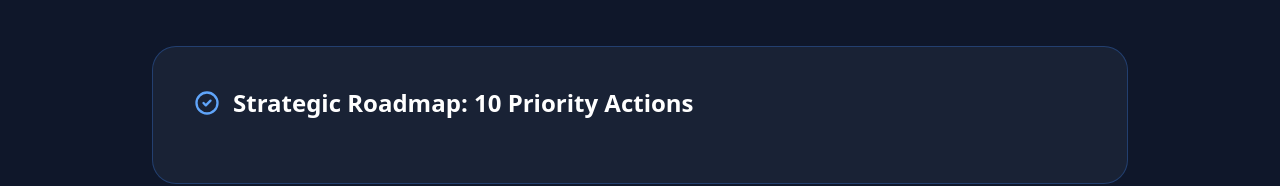
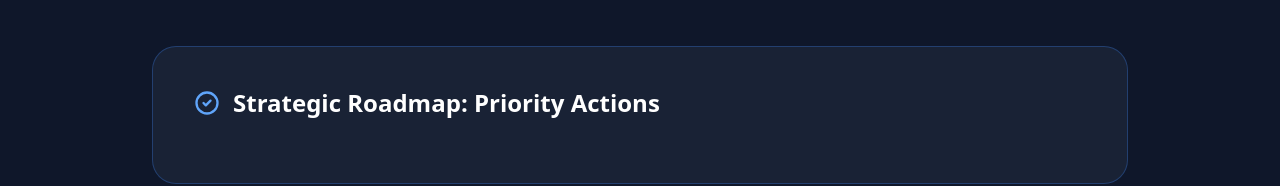
Before and after one commit to liberom/geo-checker, a plain HTML site: page index.html in a window 1280 px wide. Shown: the part 1773-1959 px from the top of the page. Drawn offline with nearby package versions, Linux system fonts and the light colour scheme.

```diff
--- a/index.html
+++ b/index.html
@@ -928,7 +928,7 @@
           <path stroke-linecap="round" stroke-linejoin="round" stroke-width="2"
             d="M9 12l2 2 4-4m6 2a9 9 0 11-18 0 9 9 0 0118 0z"></path>
         </svg>
-        Strategic Roadmap: 10 Priority Actions
+        Strategic Roadmap: Priority Actions
       </h3>
       <div id="priorities-container">
         <div id="priorities-immediate" class="mb-8 hidden">
```
